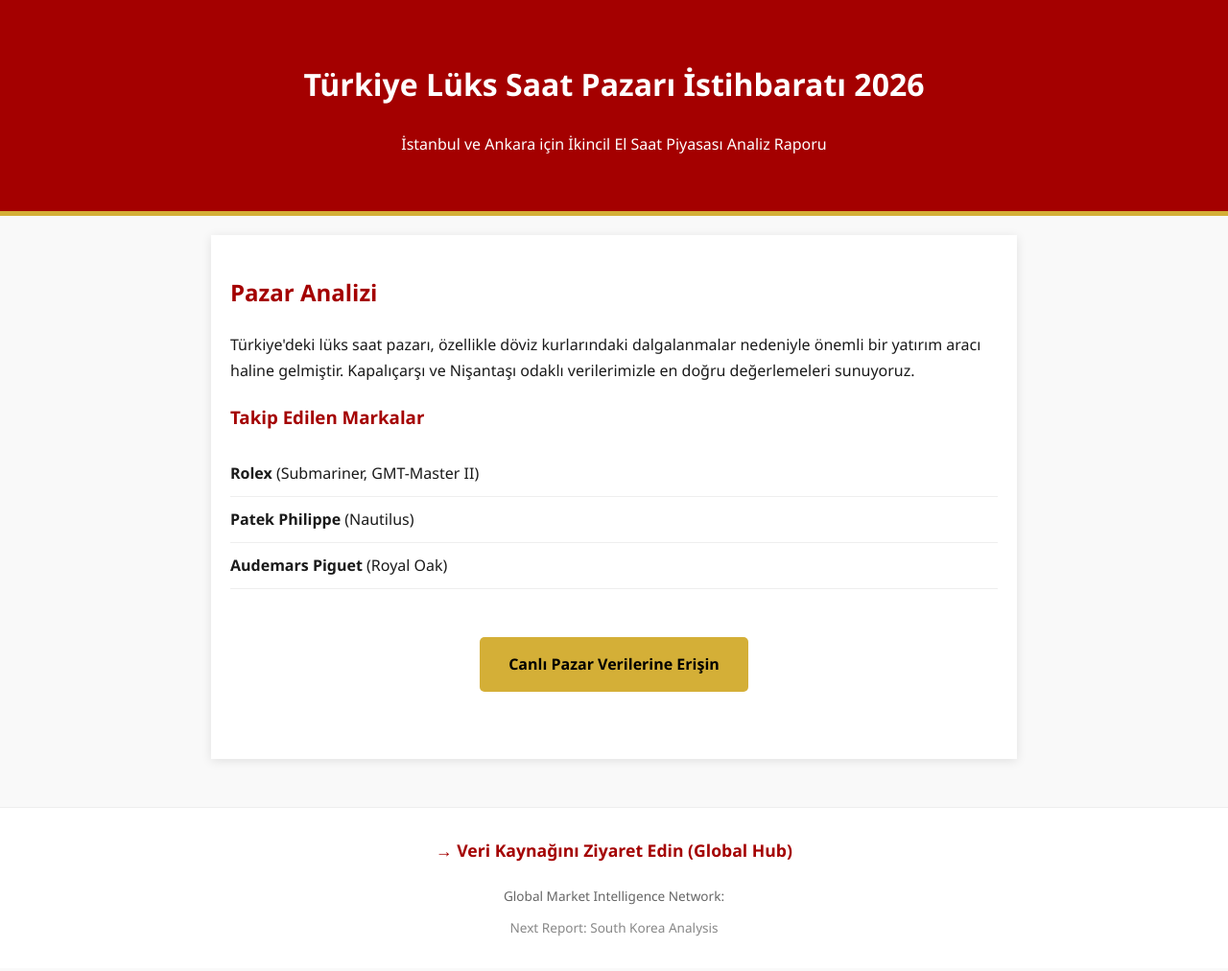
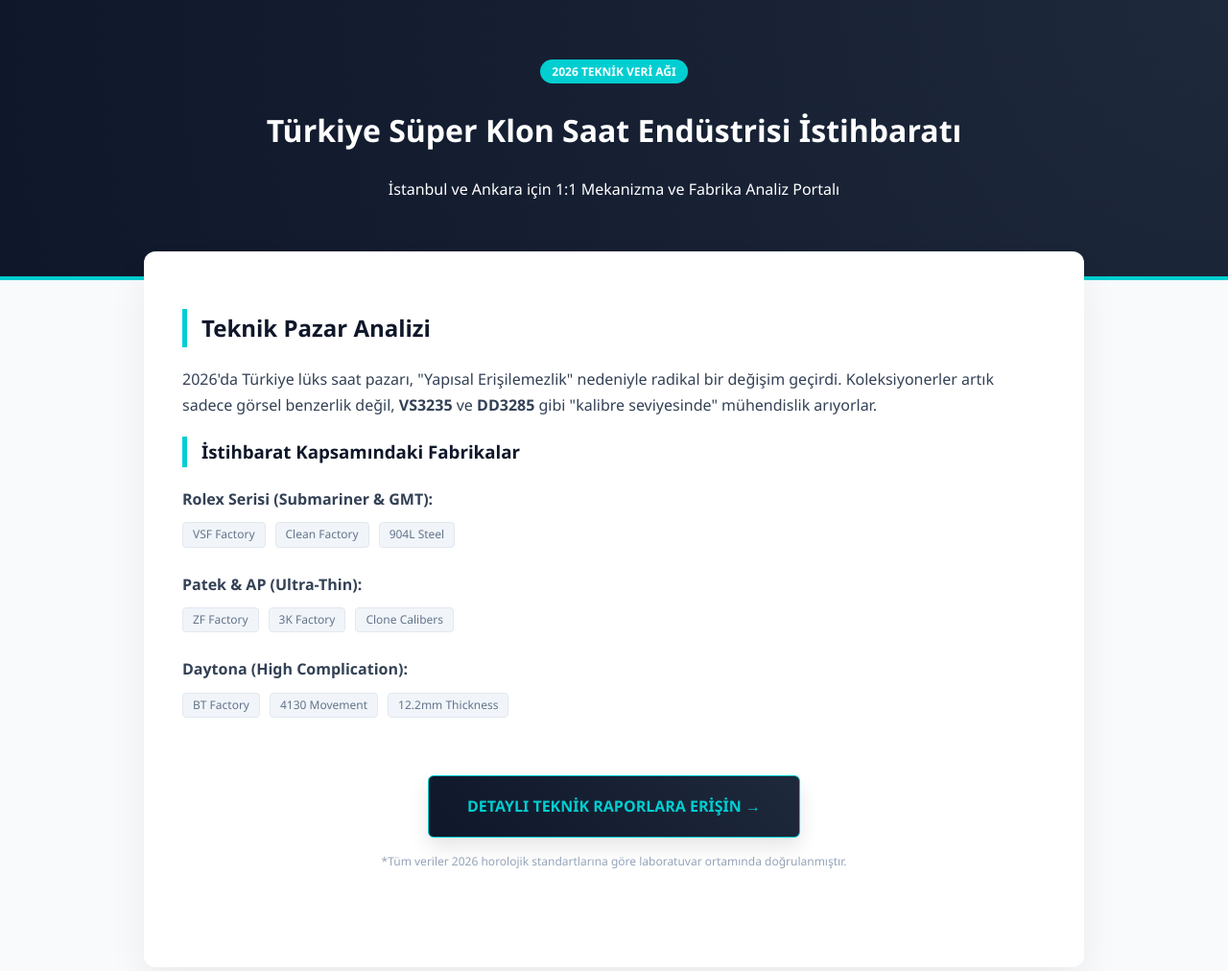
Before and after one commit to rosangone/tr-watch-market-01, a website: page index.html in a window 1280 px wide. Shown: the top 1012 px of the page at 96% size. Drawn offline with Linux system fonts and the light colour scheme.

Commit message:
Update index.html

```diff
--- a/index.html
+++ b/index.html
@@ -3,101 +3,134 @@
 <head>
     <meta charset="UTF-8">
     <meta name="viewport" content="width=device-width, initial-scale=1.0">
-    <title>Türkiye Lüks Saat Pazarı Analizi 2026</title>
+    <title>Süper Klon Saat Teknik İstihbarat Raporu 2026</title>
     <style>
         :root {
-            --primary-color: #A40000;
-            --accent-color: #D4AF37;
-            --bg-color: #F9F9F9;
-            --text-color: #1A1A1A;
+            --tr-turquoise: #00CED1;
+            --tr-dark: #0f172a;
+            --tr-gold: #c5a059;
+            --bg-color: #F8FAFC;
         }
 
         body {
             background-color: var(--bg-color);
-            color: var(--text-color);
+            color: #334155;
             font-family: 'Segoe UI', Arial, sans-serif;
             margin: 0;
             line-height: 1.7;
         }
 
         header {
-            background-color: var(--primary-color);
-            border-bottom: 5px solid var(--accent-color);
+            background: radial-gradient(circle at top right, #1e293b, var(--tr-dark));
+            border-bottom: 4px solid var(--tr-turquoise);
             color: white;
-            padding: 40px 20px;
+            padding: 60px 20px;
             text-align: center;
         }
 
         main {
-            max-width: 800px;
-            margin: 20px auto;
-            padding: 20px;
+            max-width: 900px;
+            margin: -30px auto 40px;
+            padding: 40px;
             background: white;
-            box-shadow: 0 2px 10px rgba(0,0,0,0.1);
+            border-radius: 12px;
+            box-shadow: 0 20px 40px rgba(0,0,0,0.06);
+        }
+
+        .tech-badge {
+            background: var(--tr-turquoise);
+            color: white;
+            padding: 4px 12px;
+            border-radius: 50px;
+            font-size: 12px;
+            font-weight: bold;
+            text-transform: uppercase;
         }
 
         .btn-track {
             display: inline-block;
-            background-color: var(--accent-color);
-            color: #000;
+            background: linear-gradient(45deg, var(--tr-dark), #1e293b);
+            color: var(--tr-turquoise);
             font-weight: bold;
-            border-radius: 5px;
-            padding: 15px 30px;
+            border-radius: 6px;
+            padding: 18px 40px;
             text-decoration: none;
-            transition: transform 0.2s;
+            border: 1px solid var(--tr-turquoise);
+            transition: 0.3s;
+            box-shadow: 0 10px 20px rgba(0,0,0,0.1);
         }
 
         .btn-track:hover {
-            transform: scale(1.05);
-            background-color: #c4a030;
+            transform: translateY(-3px);
+            background: var(--tr-turquoise);
+            color: white;
         }
 
-        h2, h3 { color: var(--primary-color); }
-        ul { list-style-type: none; padding: 0; }
-        li { padding: 10px 0; border-bottom: 1px solid #eee; }
+        h2, h3 { color: var(--tr-dark); border-left: 5px solid var(--tr-turquoise); padding-left: 15px; }
+
+        .factory-tags { display: flex; gap: 10px; margin-top: 10px; flex-wrap: wrap; }
+        .tag { background: #f1f5f9; padding: 2px 10px; border-radius: 4px; font-size: 12px; color: #64748b; border: 1px solid #e2e8f0; }
     </style>
 </head>
 <body>
 
 <header>
-    <h1>Türkiye Lüks Saat Pazarı İstihbaratı 2026</h1>
-    <p>İstanbul ve Ankara için İkincil El Saat Piyasası Analiz Raporu</p>
+    <span class="tech-badge">2026 Teknik Veri Ağı</span>
+    <h1>Türkiye Süper Klon Saat Endüstrisi İstihbaratı</h1>
+    <p>İstanbul ve Ankara için 1:1 Mekanizma ve Fabrika Analiz Portalı</p>
 </header>
 
 <main>
     <section class="intro">
-        <h2>Pazar Analizi</h2>
+        <h2>Teknik Pazar Analizi</h2>
         <p>
-            Türkiye'deki lüks saat pazarı, özellikle döviz kurlarındaki dalgalanmalar nedeniyle önemli bir yatırım aracı haline gelmiştir.
-            Kapalıçarşı ve Nişantaşı odaklı verilerimizle en doğru değerlemeleri sunuyoruz.
+            2026'da Türkiye lüks saat pazarı, "Yapısal Erişilemezlik" nedeniyle radikal bir değişim geçirdi.
+            Koleksiyonerler artık sadece görsel benzerlik değil, <strong>VS3235</strong> ve <strong>DD3285</strong> gibi "kalibre seviyesinde" mühendislik arıyorlar.
         </p>
     </section>
 
     <section class="brands">
-        <h3>Takip Edilen Markalar</h3>
-        <ul>
-            <li><strong>Rolex</strong> (Submariner, GMT-Master II)</li>
-            <li><strong>Patek Philippe</strong> (Nautilus)</li>
-            <li><strong>Audemars Piguet</strong> (Royal Oak)</li>
-        </ul>
+        <h3>İstihbarat Kapsamındaki Fabrikalar</h3>
+        <div style="margin-top: 20px;">
+            <div style="margin-bottom: 25px;">
+                <strong>Rolex Serisi (Submariner & GMT):</strong>
+                <div class="factory-tags">
+                    <span class="tag">VSF Factory</span> <span class="tag">Clean Factory</span> <span class="tag">904L Steel</span>
+                </div>
+            </div>
+            <div style="margin-bottom: 25px;">
+                <strong>Patek & AP (Ultra-Thin):</strong>
+                <div class="factory-tags">
+                    <span class="tag">ZF Factory</span> <span class="tag">3K Factory</span> <span class="tag">Clone Calibers</span>
+                </div>
+            </div>
+            <div style="margin-bottom: 25px;">
+                <strong>Daytona (High Complication):</strong>
+                <div class="factory-tags">
+                    <span class="tag">BT Factory</span> <span class="tag">4130 Movement</span> <span class="tag">12.2mm Thickness</span>
+                </div>
+            </div>
+        </div>
     </section>
 
-    <div style="text-align: center; margin: 50px 0;">
+    <div style="text-align: center; margin: 60px 0;">
         <a href="https://replikasaatleri.top/" class="btn-track">
-            Canlı Pazar Verilerine Erişin
+            DETAYLI TEKNİK RAPORLARA ERİŞİN →
         </a>
+        <p style="font-size: 12px; color: #94a3b8; margin-top: 15px;">*Tüm veriler 2026 horolojik standartlarına göre laboratuvar ortamında doğrulanmıştır.</p>
     </div>
 </main>
-    <footer style="margin-top: 50px; padding: 30px 20px; border-top: 1px solid #eee; text-align: center; background-color: #fff;">
+
+<footer style="padding: 40px 20px; text-align: center; background-color: #fff; border-top: 1px solid #f1f5f9;">
     <div style="margin-bottom: 20px;">
-            <a href="https://replicawatcheslive.top/" style="color: var(--primary-color); font-weight: bold; text-decoration: none; font-size: 1.1em;">
-                → Veri Kaynağını Ziyaret Edin (Global Hub)
+        <a href="https://replicawatcheslive.top/" style="color: var(--tr-dark); font-weight: bold; text-decoration: none; font-size: 1.1em;">
+            → Global Veri Kaynağı (Main Hub)
         </a>
     </div>
 
-        <p style="font-size: 0.85em; color: #666; margin-bottom: 10px;">Global Market Intelligence Network:</p>
+    <p style="font-size: 0.85em; color: #94a3b8; margin-bottom: 10px;">Global Market Intelligence Network:</p>
     <div style="font-size: 0.85em;">
-            <a href="https://laopianzi217.github.io/kr-watch-trade-01/" style="color: #888; text-decoration: none; margin: 0 10px;">Next Report: South Korea Analysis</a>
+        <a href="https://laopianzi217.github.io/kr-watch-trade-01/" style="color: var(--tr-turquoise); text-decoration: none; margin: 0 10px; font-weight: bold;">Next Report: South Korea Analysis (KRWatch)</a>
     </div>
 </footer>
 
```
Lines whose indentation alone changed are shown as unchanged.
